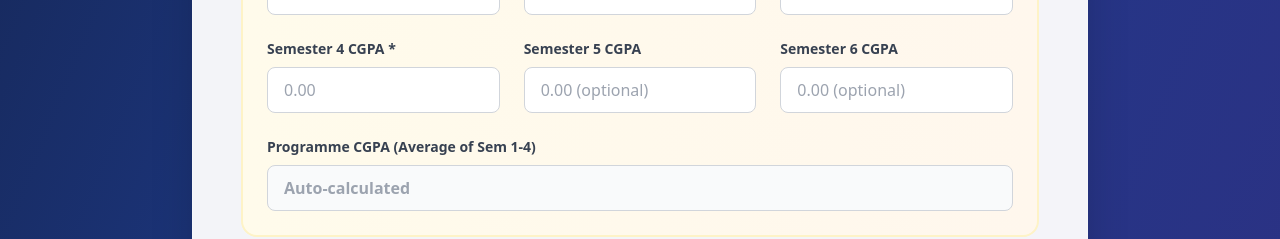
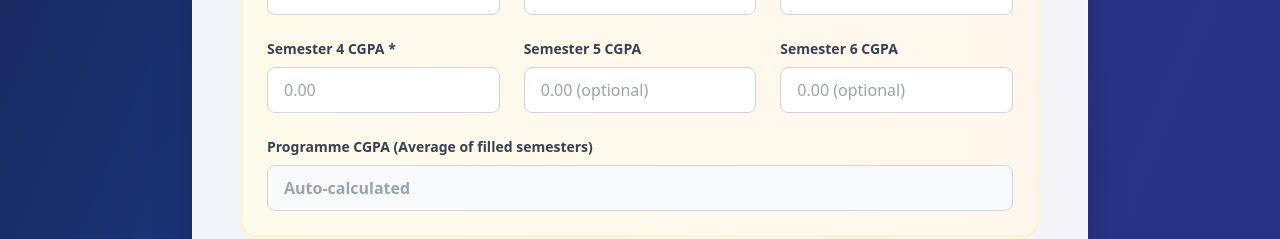
Before and after one commit to ADN004/campus-placement-portal, a React (Vite) app in the folder frontend/: page /register in a window 1280 px wide. Shown: the part 1780-2019 px from the top of the page. Built offline with nearby package versions, Linux system fonts and the light colour scheme; no server answers.

Commit message:
Refactor CGPA calculation logic to support lateral entry students and update label for clarity

```diff
--- a/frontend/src/pages/auth/StudentRegisterPage.jsx
+++ b/frontend/src/pages/auth/StudentRegisterPage.jsx
@@ -130,9 +130,9 @@ export default function StudentRegisterPage() {
     return age;
   };
 
-  // Calculate programme CGPA from sem1-4
+  // Calculate programme CGPA from non-zero semesters (supports lateral entry students)
   const calculateProgrammeCGPA = (sem1, sem2, sem3, sem4) => {
-    const semesters = [sem1, sem2, sem3, sem4].filter(val => val && !isNaN(parseFloat(val)));
+    const semesters = [sem1, sem2, sem3, sem4].filter(val => val && !isNaN(parseFloat(val)) && parseFloat(val) > 0);
     if (semesters.length === 0) return '';
     const sum = semesters.reduce((acc, val) => acc + parseFloat(val), 0);
     return (sum / semesters.length).toFixed(2);
@@ -691,7 +691,7 @@ export default function StudentRegisterPage() {
                 {/* Programme CGPA (Auto-calculated) */}
                 <div className="md:col-span-3">
                   <label htmlFor="programme_cgpa" className="label">
-                    Programme CGPA (Average of Sem 1-4)
+                    Programme CGPA (Average of filled semesters)
                   </label>
                   <input
                     id="programme_cgpa"
```
